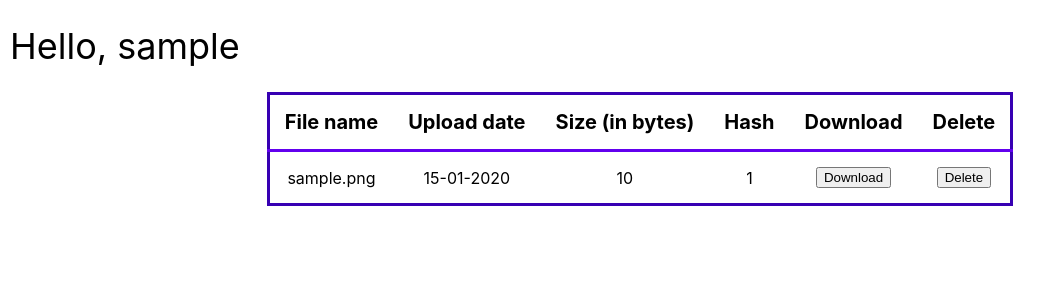
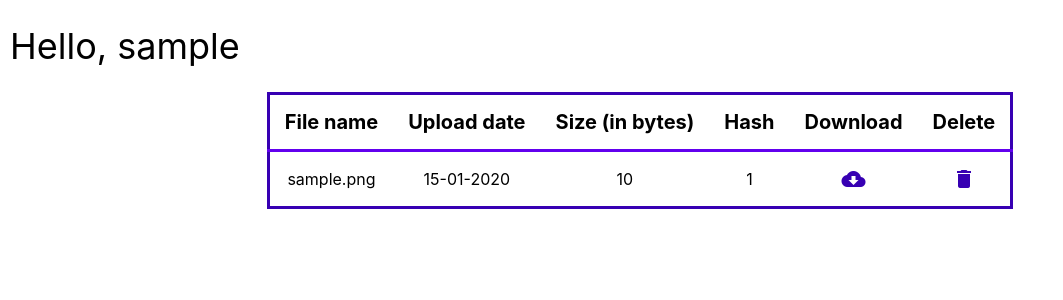
Before and after one commit to sarnaizgarcia/my_file_manager, a Flask app: page / in a window 1280 px wide. Shown: the part 80-380 px from the top of the page, without its empty margins (0-1063 px from the left). Run offline with Flask 2, Linux system fonts and the light colour scheme; a user stored in the database is signed in; tables that the repository leaves empty hold one stand-in row (values such as "Sample post").

Commit message:
Icons for download and delete

```diff
--- a/app/static/css/table.css
+++ b/app/static/css/table.css
@@ -36,3 +36,8 @@ tr:hover {
   margin: 50%;
   cursor: pointer;
 }
+
+.button_icon {
+  color: var(--primary-color-dark);
+  cursor: pointer;
+}
--- a/app/templates/index.html
+++ b/app/templates/index.html
@@ -27,17 +27,26 @@
       <td class="cell">{{ file.upload_date.strftime('%d-%m-%Y') }}</td>
       <td class="cell">{{ file.size }}</td>
       <td class="cell">{{ file.hash_sha }}</td>
+      <div>
       <td class="cell">
-        <a href="{{ url_for('download_file', filename=file.file_name) }}"
-          ><button>Download</button></a
-        >
+        <span class="icons">
+        <a class="button_icon" href="{{ url_for('download_file', filename=file.file_name) }}"
+          ><span class="material-icons">cloud_download
+          </span></a
+        ></span>
       </td>
+    </div>
       {% if current_user.can_delete %}
-      <td class="cell">
-        <a href="{{ url_for('delete_file', filename=file.file_name) }}"
-          ><button>Delete</button></a
-        >
-      </td>
+      <div>
+        <td class="cell">
+          <span class="icons">
+            <a
+              class="button_icon"
+              href="{{ url_for('delete_file', filename=file.file_name) }}"
+              ><span class="material-icons">delete</span>
+              </span>
+        </td>
+      </div>
       {% endif %}
     </tr>
     {% endfor %}
```
